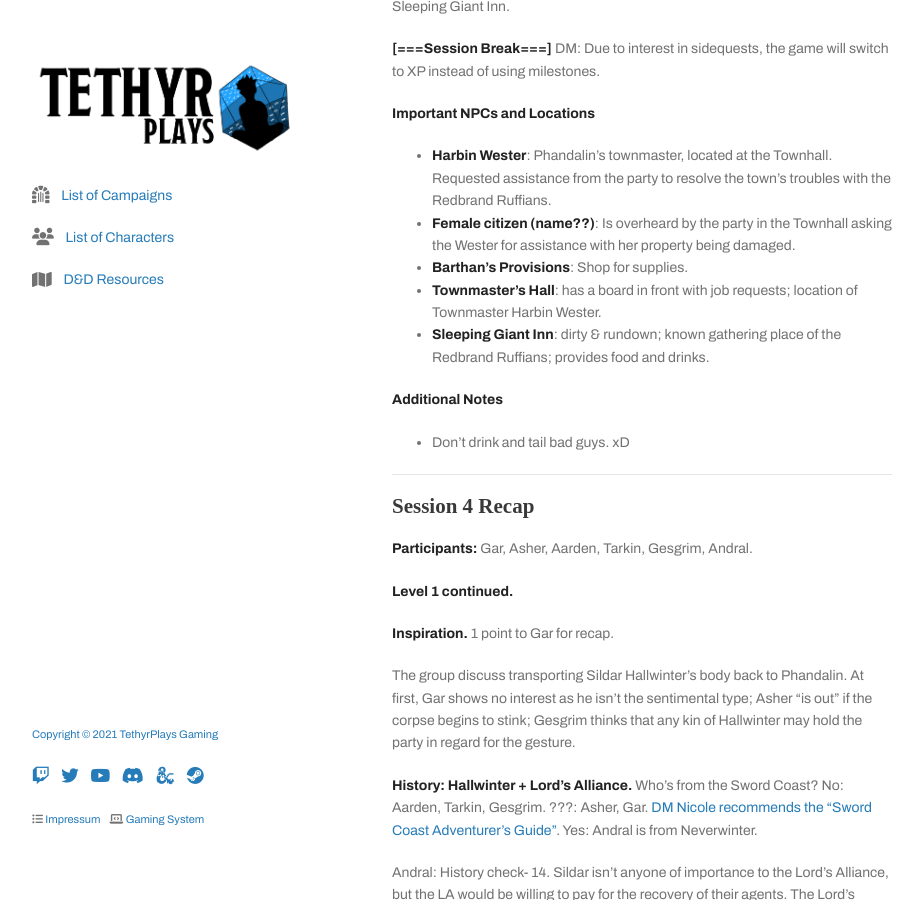
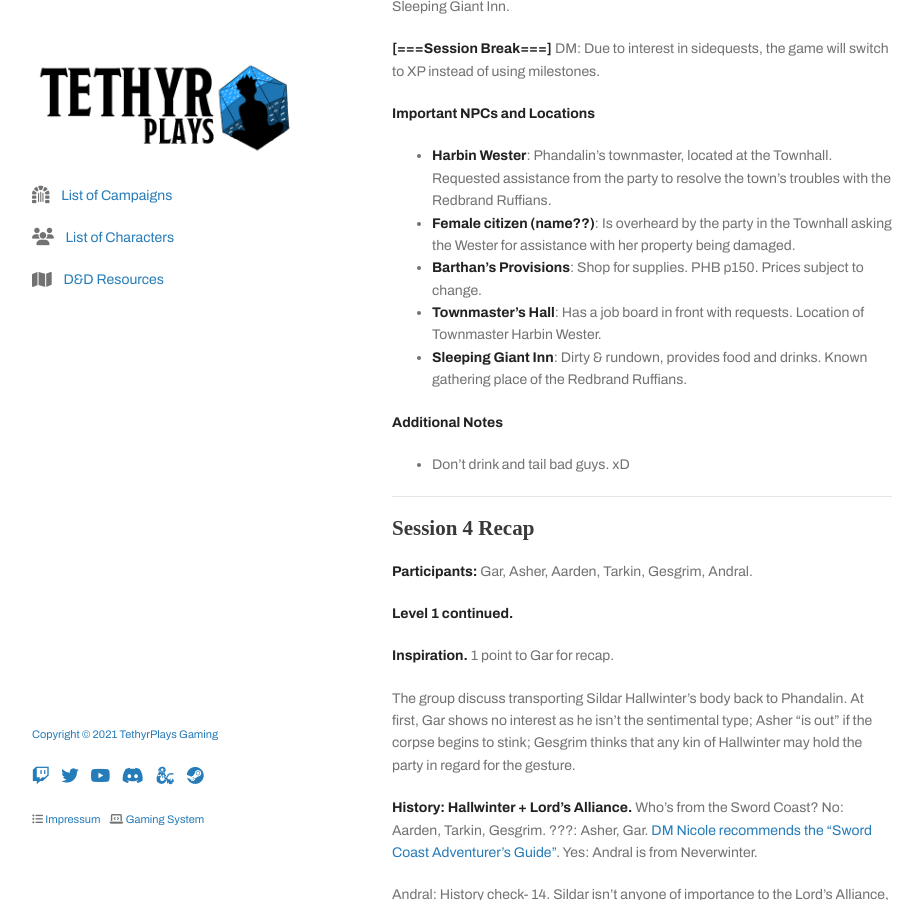
Before and after one commit to tethyrplays/tethyrplays, a Jekyll site: the page built from campaign/2021-lmop-with-dm-nicole.md, in a window 1280 px wide and 900 px high, scrolled down 2863 px. Shown: the whole window, without its empty margins (178-1101 px from the left). Built offline with Jekyll 4.4.1, drawn with Linux system fonts in a browser that asks for light colours; nearby versions of some CDN libraries; some web fonts are replaced; our own code applies the rules of GitHub Pages for plain Markdown files; the repository's description, which GitHub fills in, is left out.

Commit message:
Update 2021-lmop-with-dm-nicole.md

```diff
--- a/campaign/2021-lmop-with-dm-nicole.md
+++ b/campaign/2021-lmop-with-dm-nicole.md
@@ -96,9 +96,9 @@ DM: Due to interest in sidequests, the game will switch to XP instead of using m
 
 - **Harbin Wester**: Phandalin's townmaster, located at the Townhall. Requested assistance from the party to resolve the town's troubles with the Redbrand Ruffians.
 - **Female citizen (name??)**: Is overheard by the party in the Townhall asking the Wester for assistance with her property being damaged.
-- **Barthan's Provisions**: Shop for supplies.
-- **Townmaster's Hall**: has a board in front with job requests; location of Townmaster Harbin Wester.
-- **Sleeping Giant Inn**: dirty & rundown; known gathering place of the Redbrand Ruffians; provides food and drinks.
+- **Barthan's Provisions**: Shop for supplies. PHB p150. Prices subject to change.
+- **Townmaster's Hall**: Has a job board in front with requests. Location of Townmaster Harbin Wester.
+- **Sleeping Giant Inn**: Dirty & rundown, provides food and drinks. Known gathering place of the Redbrand Ruffians.
 
 **Additional Notes**
 
```
